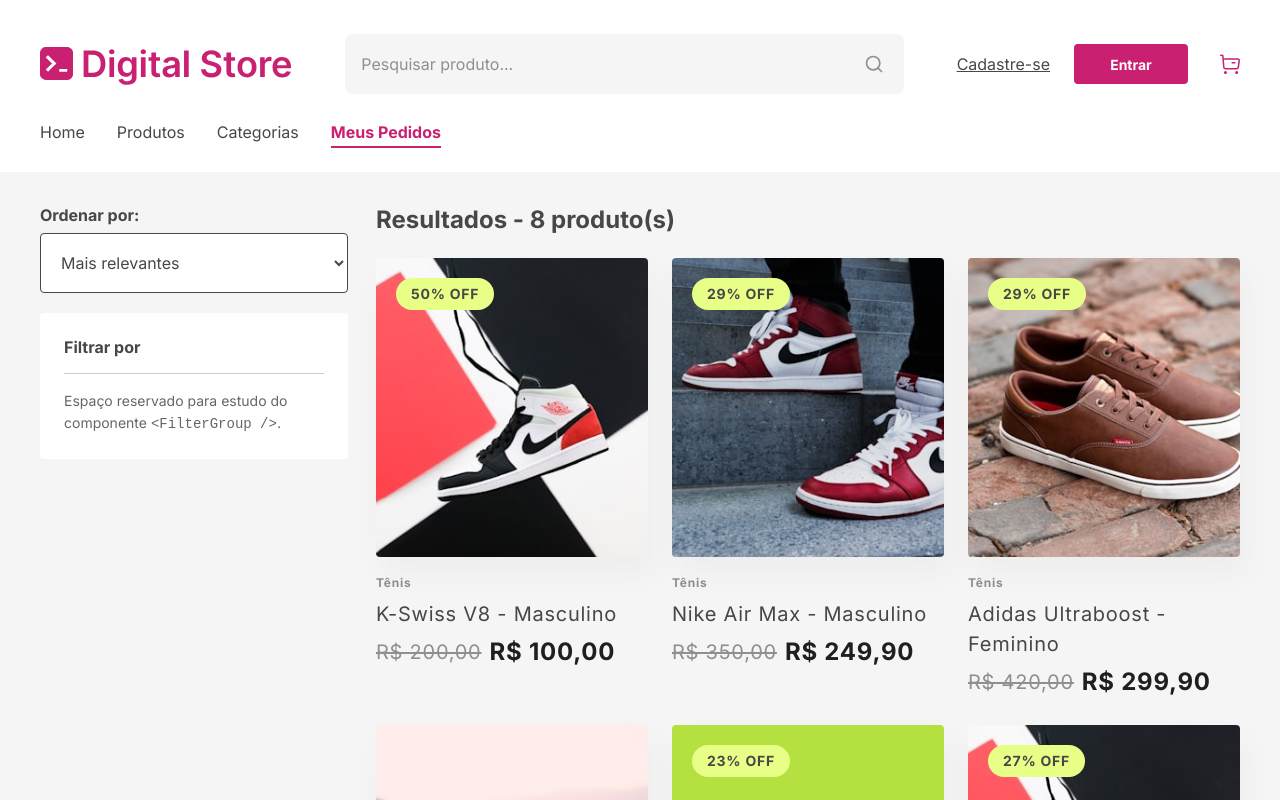
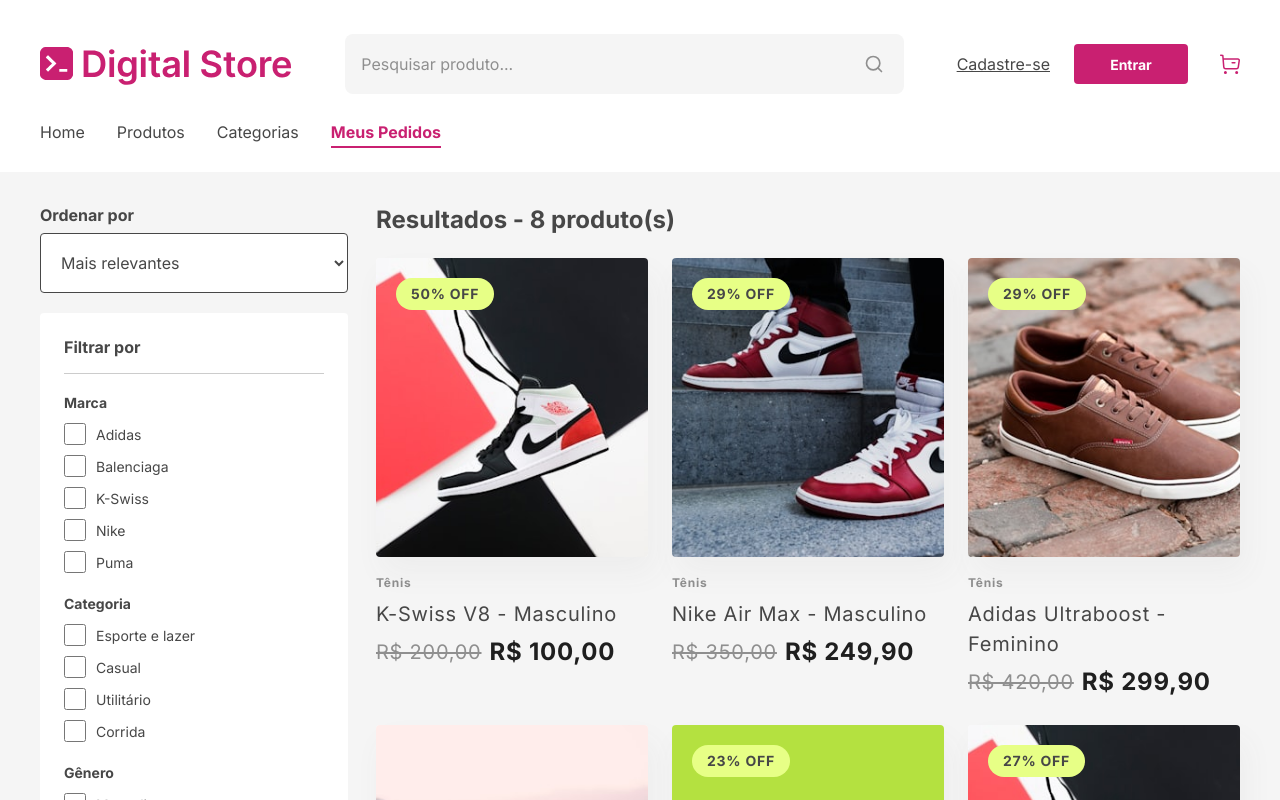
Before and after one commit to joaopmelosantos/gt-drip-store, a React (Vite) app: page /orders in a window 1280 px wide. Shown: the top 800 px of the page. Built offline with nearby package versions, Linux system fonts and the light colour scheme.

Commit message:
feat: criar componente FilterGroup e integrar filtros na listagem

```diff
--- /dev/null
+++ b/src/components/FilterGroup/FilterGroup.jsx
@@ -0,0 +1,54 @@
+import styles from './FilterGroup.module.css';
+
+// Grupo de filtros reutilizável (aceita inputType "checkbox" ou "radio")
+function FilterGroup({
+  title,
+  inputType = 'checkbox',
+  options = [],
+  name,
+  selectedValues,
+  onChange,
+}) {
+  function isChecked(optionValue) {
+    if (inputType === 'radio') {
+      return selectedValues === optionValue;
+    }
+    if (Array.isArray(selectedValues)) {
+      return selectedValues.includes(optionValue);
+    }
+    return false;
+  }
+
+  return (
+    <div className={styles.group}>
+      <h3 className={styles.title}>{title}</h3>
+
+      <div className={styles.optionsList}>
+        {options.map((option, index) => {
+          const optionValue =
+            option.value !== undefined ? option.value : option.text;
+          const inputId = `${title}-${optionValue}-${index}`;
+
+          return (
+            <label key={inputId} htmlFor={inputId} className={styles.optionItem}>
+              <input
+                id={inputId}
+                type={inputType}
+                name={inputType === 'radio' ? name || title : undefined}
+                value={optionValue}
+                className={styles.input}
+                checked={
+                  selectedValues !== undefined ? isChecked(optionValue) : undefined
+                }
+                onChange={onChange ? () => onChange(optionValue) : undefined}
+              />
+              <span className={styles.labelText}>{option.text}</span>
+            </label>
+          );
+        })}
+      </div>
+    </div>
+  );
+}
+
+export default FilterGroup;
--- /dev/null
+++ b/src/components/FilterGroup/FilterGroup.module.css
@@ -0,0 +1,37 @@
+.group {
+  display: flex;
+  flex-direction: column;
+  gap: 12px;
+}
+
+.title {
+  font-size: 14px;
+  font-weight: 700;
+  color: var(--dark-gray-2);
+}
+
+.optionsList {
+  display: flex;
+  flex-direction: column;
+  gap: 10px;
+}
+
+.optionItem {
+  display: flex;
+  align-items: center;
+  gap: 10px;
+  cursor: pointer;
+}
+
+.input {
+  width: 22px;
+  height: 22px;
+  accent-color: var(--primary);
+  cursor: pointer;
+  flex-shrink: 0;
+}
+
+.labelText {
+  font-size: 14px;
+  color: var(--dark-gray-2);
+}
--- a/src/pages/ProductListingPage/ProductListingPage.jsx
+++ b/src/pages/ProductListingPage/ProductListingPage.jsx
@@ -3,23 +3,67 @@ import { useSearchParams } from 'react-router-dom';
 import Layout from '../Layout';
 import Section from '../../components/Section/Section';
 import ProductListing from '../../components/ProductListing/ProductListing';
+import FilterGroup from '../../components/FilterGroup/FilterGroup';
 import { products } from '../../data/products';
 import styles from './ProductListingPage.module.css';
 
 function ProductListingPage() {
   const [searchParams] = useSearchParams();
   const [sortOrder, setSortOrder] = useState('');
+  const [selectedBrands, setSelectedBrands] = useState([]);
+  const [selectedCategories, setSelectedCategories] = useState([]);
+  const [selectedGenders, setSelectedGenders] = useState([]);
+  const [selectedCondition, setSelectedCondition] = useState('');
 
   // Lê o termo ?filter=... enviado pela busca do Header
   const searchFilter = (searchParams.get('filter') || '').toLowerCase();
 
-  // Filtragem simples por nome, categoria ou marca
+  // Função simples para adicionar ou remover um valor de um array de seleção (checkbox)
+  function toggleSelection(value, currentList, setList) {
+    if (currentList.includes(value)) {
+      setList(currentList.filter((item) => item !== value));
+    } else {
+      setList([...currentList, value]);
+    }
+  }
+
+  function handleClearFilters() {
+    setSelectedBrands([]);
+    setSelectedCategories([]);
+    setSelectedGenders([]);
+    setSelectedCondition('');
+  }
+
+  // Filtragem simples combinando busca do Header + grupos de filtro
   let filteredProducts = products.filter((product) => {
-    if (!searchFilter) return true;
-    return (
+    const matchesSearch =
+      !searchFilter ||
       product.name.toLowerCase().includes(searchFilter) ||
       product.category.toLowerCase().includes(searchFilter) ||
-      product.brand.toLowerCase().includes(searchFilter)
+      product.brand.toLowerCase().includes(searchFilter);
+
+    const matchesBrand =
+      selectedBrands.length === 0 || selectedBrands.includes(product.brand);
+
+    const matchesCategory =
+      selectedCategories.length === 0 ||
+      selectedCategories.some((cat) =>
+        product.reference.toLowerCase().includes(cat.toLowerCase())
+      );
+
+    const matchesGender =
+      selectedGenders.length === 0 ||
+      selectedGenders.includes(product.gender);
+
+    const matchesCondition =
+      !selectedCondition || product.condition === selectedCondition;
+
+    return (
+      matchesSearch &&
+      matchesBrand &&
+      matchesCategory &&
+      matchesGender &&
+      matchesCondition
     );
   });
 
@@ -34,13 +78,46 @@ function ProductListingPage() {
     );
   }
 
+  const brandOptions = [
+    { text: 'Adidas', value: 'Adidas' },
+    { text: 'Balenciaga', value: 'Balenciaga' },
+    { text: 'K-Swiss', value: 'K-Swiss' },
+    { text: 'Nike', value: 'Nike' },
+    { text: 'Puma', value: 'Puma' },
+  ];
+
+  const categoryOptions = [
+    { text: 'Esporte e lazer', value: 'Esporte e lazer' },
+    { text: 'Casual', value: 'Casual' },
+    { text: 'Utilitário', value: 'Utilitário' },
+    { text: 'Corrida', value: 'Corrida' },
+  ];
+
+  const genderOptions = [
+    { text: 'Masculino', value: 'Masculino' },
+    { text: 'Feminino', value: 'Feminino' },
+    { text: 'Unissex', value: 'Unissex' },
+  ];
+
+  const conditionOptions = [
+    { text: 'Todos', value: '' },
+    { text: 'Novo', value: 'Novo' },
+    { text: 'Usado', value: 'Usado' },
+  ];
+
+  const hasActiveFilters =
+    selectedBrands.length > 0 ||
+    selectedCategories.length > 0 ||
+    selectedGenders.length > 0 ||
+    selectedCondition !== '';
+
   return (
     <Layout>
       <div className={styles.pageContainer}>
         <aside className={styles.sidebar}>
           <div className={styles.sortBox}>
             <label htmlFor="sortSelect" className={styles.sortLabel}>
-              Ordenar por:
+              Ordenar por
             </label>
             <select
               id="sortSelect"
@@ -55,12 +132,64 @@ function ProductListingPage() {
           </div>
 
           <div className={styles.filterBox}>
-            <h2 className={styles.filterTitle}>Filtrar por</h2>
+            <div className={styles.filterHeader}>
+              <h2 className={styles.filterTitle}>Filtrar por</h2>
+              {hasActiveFilters && (
+                <button
+                  type="button"
+                  className={styles.clearButton}
+                  onClick={handleClearFilters}
+                >
+                  Limpar
+                </button>
+              )}
+            </div>
             <hr className={styles.filterDivider} />
-            <p className={styles.filterHint}>
-              Espaço reservado para estudo do componente{' '}
-              <code>&lt;FilterGroup /&gt;</code>.
-            </p>
+
+            <div className={styles.filterGroups}>
+              <FilterGroup
+                title="Marca"
+                inputType="checkbox"
+                options={brandOptions}
+                selectedValues={selectedBrands}
+                onChange={(val) =>
+                  toggleSelection(val, selectedBrands, setSelectedBrands)
+                }
+              />
+
+              <FilterGroup
+                title="Categoria"
+                inputType="checkbox"
+                options={categoryOptions}
+                selectedValues={selectedCategories}
+                onChange={(val) =>
+                  toggleSelection(
+                    val,
+                    selectedCategories,
+                    setSelectedCategories
+                  )
+                }
+              />
+
+              <FilterGroup
+                title="Gênero"
+                inputType="checkbox"
+                options={genderOptions}
+                selectedValues={selectedGenders}
+                onChange={(val) =>
+                  toggleSelection(val, selectedGenders, setSelectedGenders)
+                }
+              />
+
+              <FilterGroup
+                title="Estado"
+                inputType="radio"
+                name="condition"
+                options={conditionOptions}
+                selectedValues={selectedCondition}
+                onChange={(val) => setSelectedCondition(val)}
+              />
+            </div>
           </div>
         </aside>
 
--- a/src/pages/ProductListingPage/ProductListingPage.module.css
+++ b/src/pages/ProductListingPage/ProductListingPage.module.css
@@ -44,23 +44,39 @@
   border-radius: 4px;
 }
 
+.filterHeader {
+  display: flex;
+  align-items: center;
+  justify-content: space-between;
+  margin-bottom: 16px;
+}
+
 .filterTitle {
   font-size: 16px;
   font-weight: 700;
   color: var(--dark-gray-2);
-  margin-bottom: 16px;
+}
+
+.clearButton {
+  background: transparent;
+  border: none;
+  color: var(--primary);
+  font-size: 13px;
+  font-weight: 600;
+  cursor: pointer;
+  text-decoration: underline;
 }
 
 .filterDivider {
   border: none;
   border-top: 1px solid var(--light-gray-2);
-  margin-bottom: 16px;
+  margin-bottom: 20px;
 }
 
-.filterHint {
-  font-size: 14px;
-  line-height: 22px;
-  color: var(--dark-gray-3);
+.filterGroups {
+  display: flex;
+  flex-direction: column;
+  gap: 22px;
 }
 
 .listArea {
```
Also changed, not shown: 1 other file (tests, documents, lock files or other folders).
